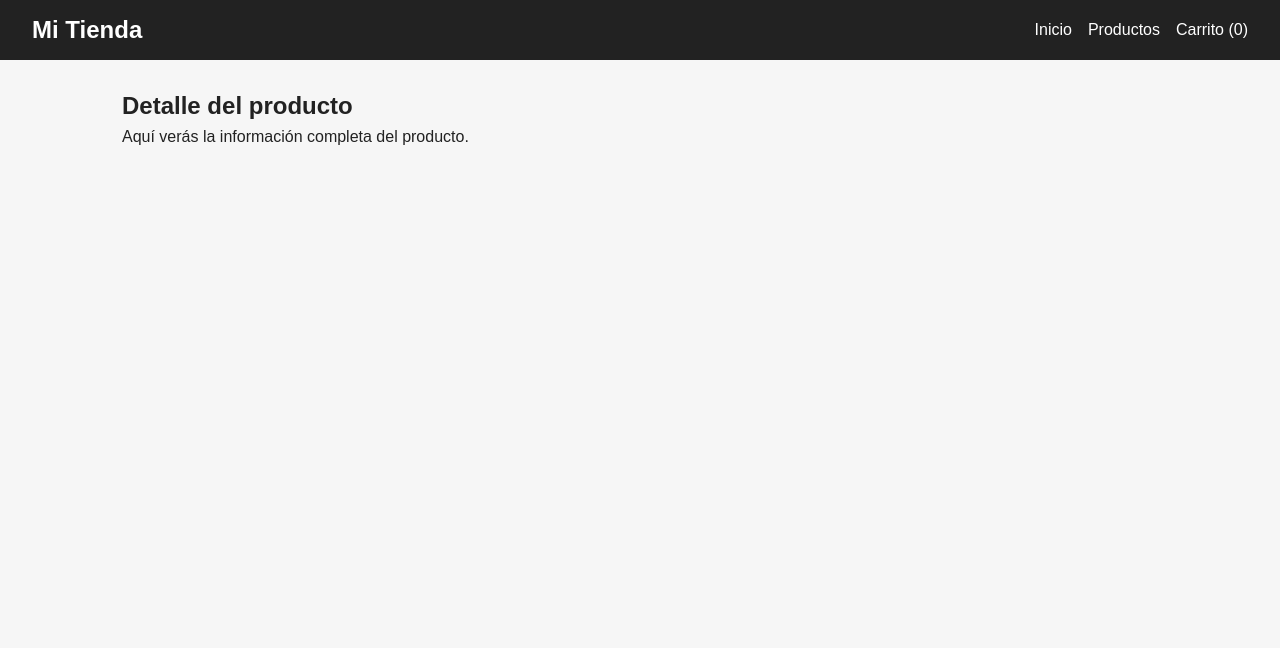
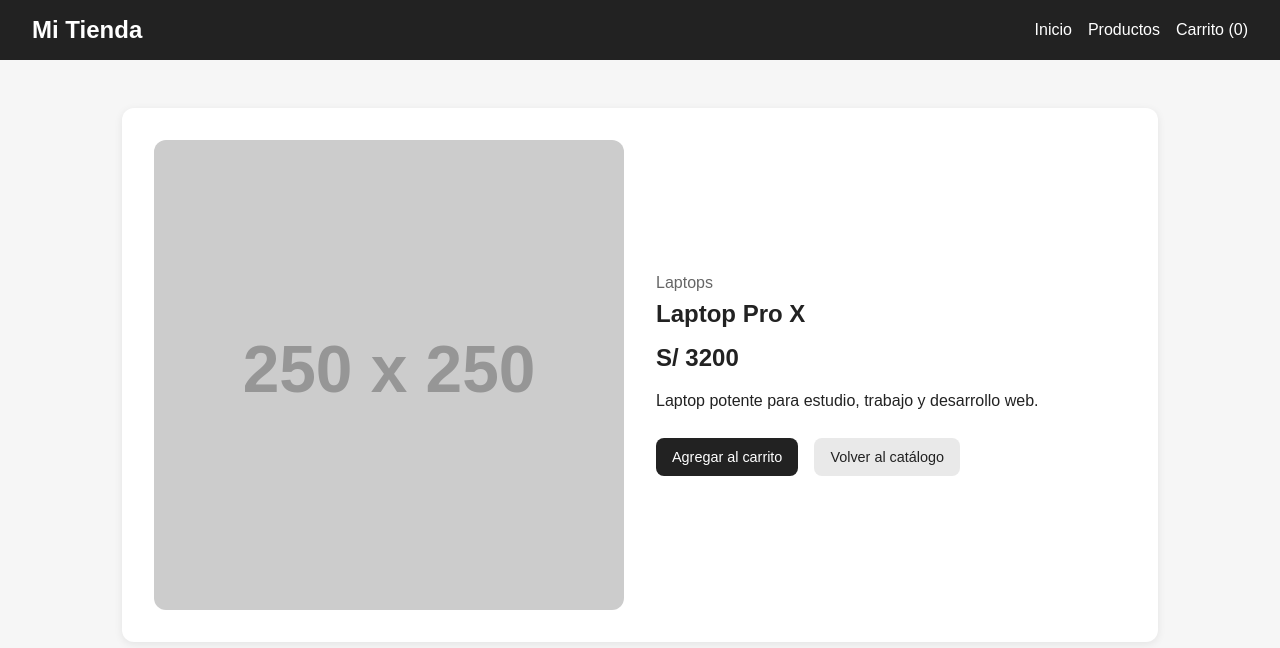
Before and after one commit to diogoarte/Proyecto-TE, a React (Vite) app in the folder tienda-virtual/: page /product/1 in a window 1280 px wide. Shown: the top 648 px of the page. Built offline with nearby package versions, Linux system fonts and the light colour scheme.

Commit message:
feat: Se implemento el detalle de producto con ruta dinamica

```diff
--- a/tienda-virtual/src/pages/ProductDetail.jsx
+++ b/tienda-virtual/src/pages/ProductDetail.jsx
@@ -1,8 +1,51 @@
+import { useParams, Link } from 'react-router-dom'
+import products from '../data/products'
+import { useCartStore } from '../store/cartStore'
+
 function ProductDetail() {
+  const { id } = useParams()
+  const addToCart = useCartStore((state) => state.addToCart)
+
+  const product = products.find((item) => item.id === Number(id))
+
+  if (!product) {
+    return (
+      <section>
+        <h1>Producto no encontrado</h1>
+        <p>El producto que buscas no existe.</p>
+        <Link to="/products" className="btn-secondary">
+          Volver al catálogo
+        </Link>
+      </section>
+    )
+  }
+
   return (
-    <section>
-      <h1>Detalle del producto</h1>
-      <p>Aquí verás la información completa del producto.</p>
+    <section className="product-detail">
+      <div className="product-detail-card">
+        <img
+          src={product.image}
+          alt={product.name}
+          className="product-detail-image"
+        />
+
+        <div className="product-detail-info">
+          <p className="product-detail-category">{product.category}</p>
+          <h1>{product.name}</h1>
+          <p className="product-detail-price">S/ {product.price}</p>
+          <p className="product-detail-description">{product.description}</p>
+
+          <div className="product-detail-buttons">
+            <button className="btn-primary" onClick={() => addToCart(product)}>
+              Agregar al carrito
+            </button>
+
+            <Link to="/products" className="btn-secondary">
+              Volver al catálogo
+            </Link>
+          </div>
+        </div>
+      </div>
     </section>
   )
 }
--- a/tienda-virtual/src/styles/global.css
+++ b/tienda-virtual/src/styles/global.css
@@ -161,3 +161,51 @@ section p {
   border-radius: 10px;
   box-shadow: 0 2px 8px rgba(0, 0, 0, 0.08);
 }
+
+.product-detail {
+  padding-top: 1rem;
+}
+
+.product-detail-card {
+  display: grid;
+  grid-template-columns: 1fr 1fr;
+  gap: 2rem;
+  background-color: white;
+  padding: 2rem;
+  border-radius: 12px;
+  box-shadow: 0 2px 8px rgba(0, 0, 0, 0.08);
+  align-items: center;
+}
+
+.product-detail-image {
+  width: 100%;
+  border-radius: 12px;
+}
+
+.product-detail-category {
+  color: #666;
+  margin-bottom: 0.5rem;
+}
+
+.product-detail-price {
+  font-size: 1.5rem;
+  font-weight: bold;
+  margin: 1rem 0;
+}
+
+.product-detail-description {
+  line-height: 1.6;
+  margin-bottom: 1.5rem;
+}
+
+.product-detail-buttons {
+  display: flex;
+  gap: 1rem;
+  flex-wrap: wrap;
+}
+
+@media (max-width: 768px) {
+  .product-detail-card {
+    grid-template-columns: 1fr;
+  }
+}
```
